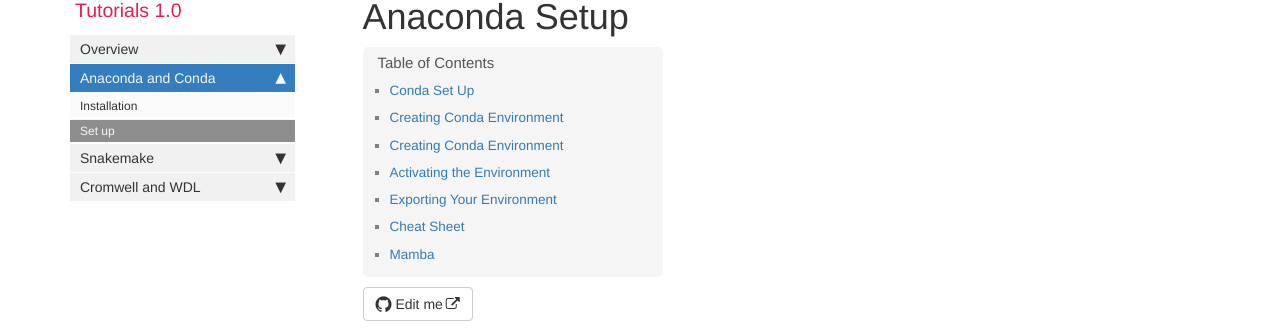
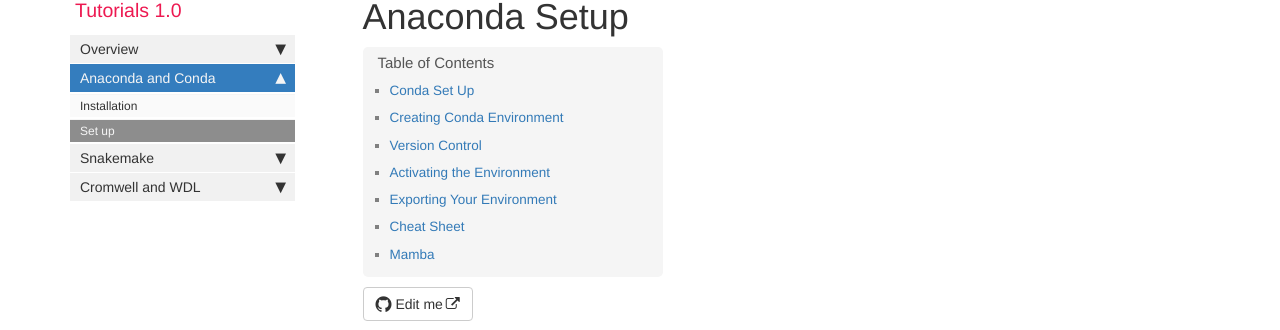
Before and after one commit to jvhagey/Tutorials, a Jekyll site: the page built from pages/mydoc/mydoc_Setup.md, in a window 1280 px wide and 900 px high. Shown: the part 94-424 px from the top of the window. Built offline with Jekyll 4.4.1, drawn with Linux system fonts in a browser that asks for light colours; comment, search, counter and statistics services are not loaded; some of the changed text lies outside the part shown.

Commit message:
Update mydoc_Setup.md

````diff
--- a/pages/mydoc/mydoc_Setup.md
+++ b/pages/mydoc/mydoc_Setup.md
@@ -75,7 +75,7 @@ source activate smake
 conda install snakemake
 ```
 
-## Creating Conda Environment
+## Version Control
 
 If you want a particular version you can search to see what is available:
 
````
